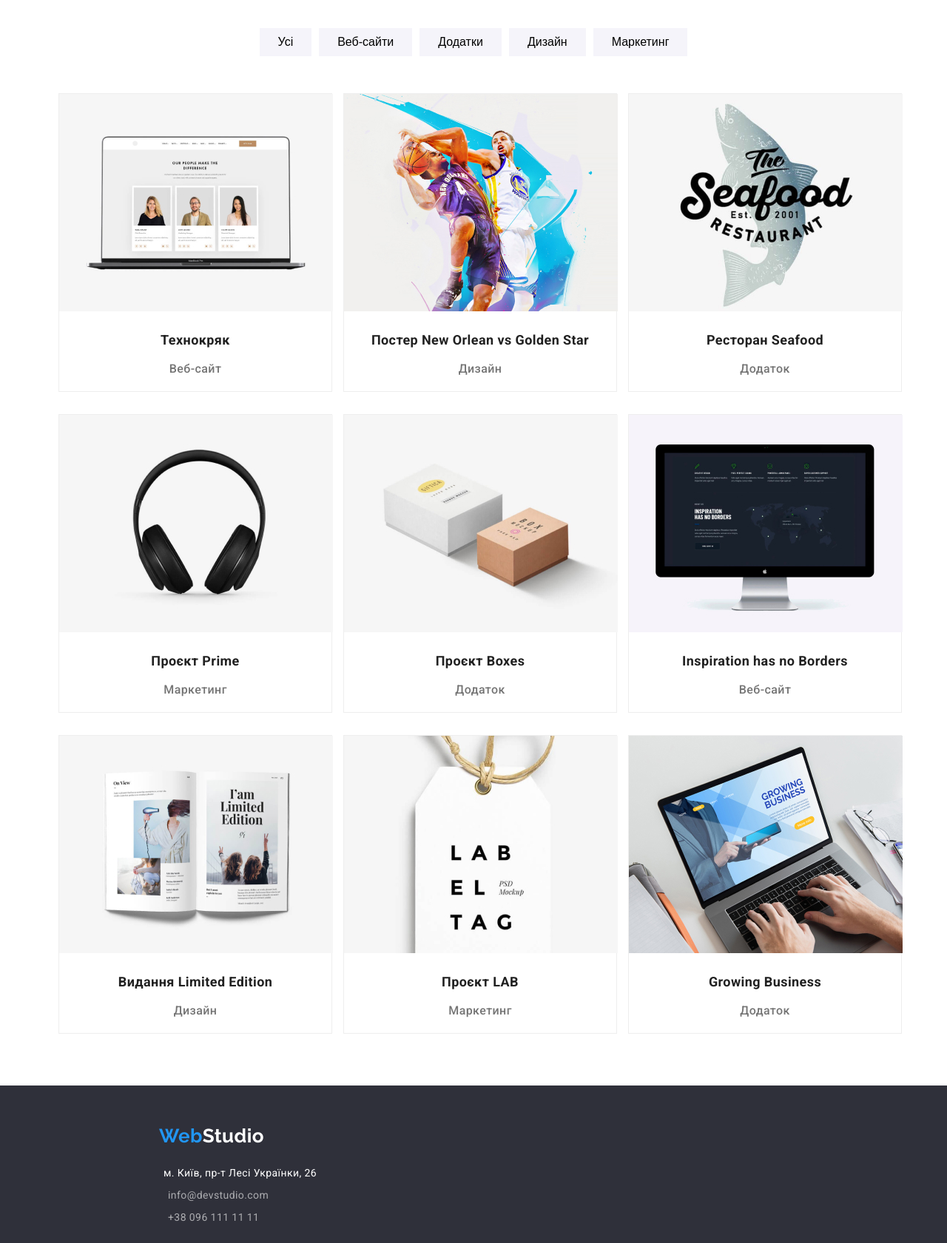
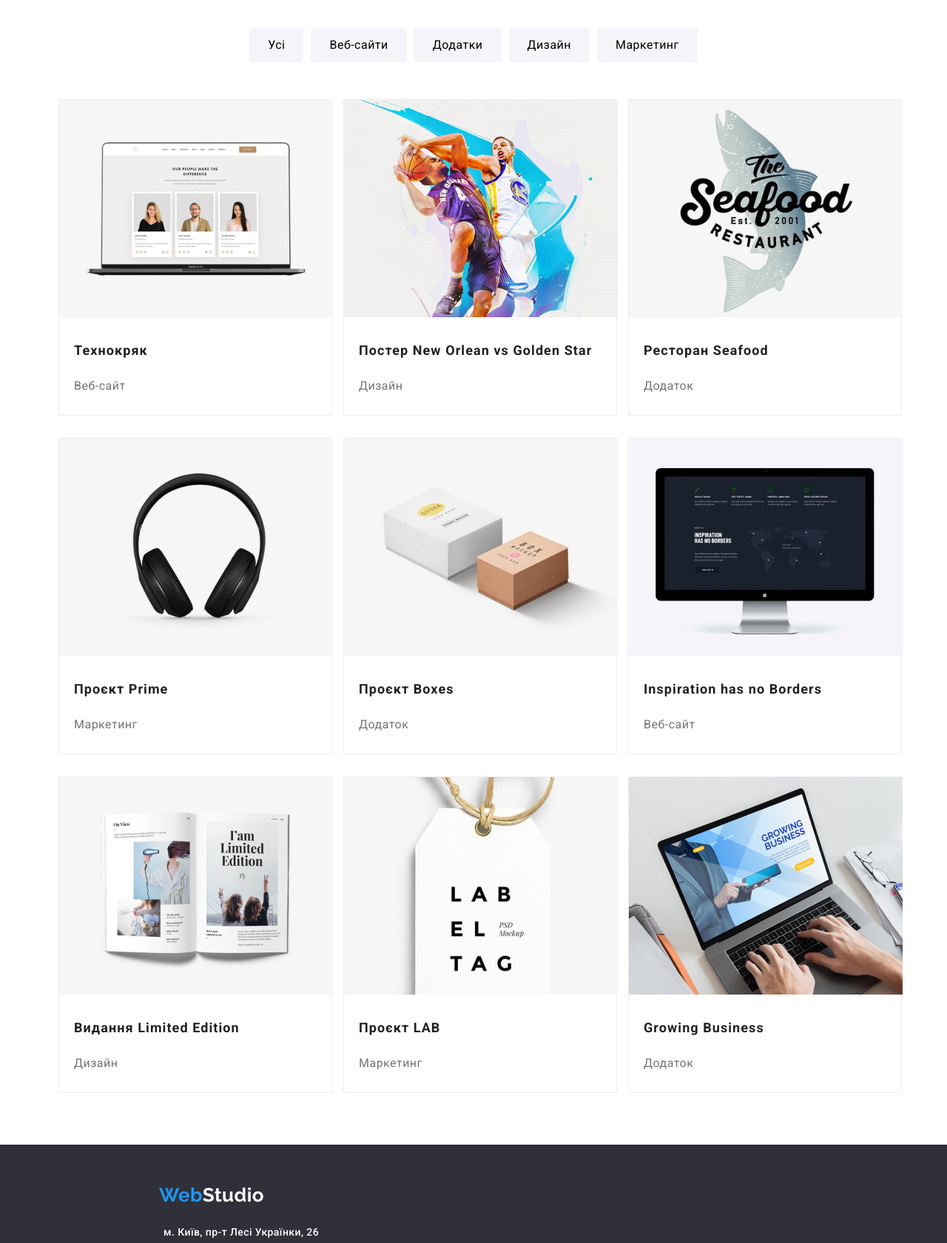
Before and after one commit to zanderol/goit-markup-hw-03, a plain HTML site: page portfolio.html in a window 1280 px wide. Shown: the part 200-1881 px from the top of the page at 74% size. Drawn offline with Linux system fonts and the light colour scheme.

Commit message:
mentor's tips edits

```diff
--- a/css/styles.css
+++ b/css/styles.css
@@ -104,6 +104,8 @@ margin-inline: 10px;
     text-align: center;
     line-height: 60px;
     letter-spacing: 0.06em;
+    text-transform: uppercase;
+    font-weight: 900;
 }
 .hero-button{
     height: 50px;
@@ -116,8 +118,7 @@ margin-inline: 10px;
     letter-spacing: 0.06em;
     border: none;
     cursor: pointer;
-
-
+    border-radius: 4px;
 }
 
 .hero-button:hover, .hero-button:focus{
@@ -136,7 +137,7 @@ margin-inline: 10px;
     margin-bottom: 40px ;
 }
 
-.h2-title-invisible{
+.title-invisible{
     padding-top: 94px;
     visibility: hidden;
 }
@@ -148,6 +149,16 @@ margin-inline: 10px;
     flex-direction: column;
     align-items: center;
 }
+
+.description h3
+{
+    font-weight: 700;
+    font-size: 14px;
+    line-height: 16px;
+    letter-spacing: 0.03em;
+    text-transform: uppercase;
+}
+
 .description ul{
     display: flex;
     list-style: none;
@@ -158,11 +169,13 @@ margin-inline: 10px;
 .description li{
     margin: 10px;
     padding: 0px 30px;
+    width: 270px;
 }
 
 .description p{
+    font-weight: 400;
     font-size: 14px;
-    /* line-height: 24px; */
+    line-height: 24px;
     letter-spacing: 0.03em;
     color: var(--main-gray);
     margin-top: 10px;
@@ -212,7 +225,6 @@ margin-top: 30px;
 .our-team h3{
     font-weight: 500;
     font-size: 16px;
-    /* line-height: 19px; */
     text-align: center;
     letter-spacing: 0.03em;
     margin-top: 25px;
@@ -221,11 +233,10 @@ margin-top: 30px;
 .our-team p{
     font-size: 16px;
     color: var(--main-gray);
-    /* line-height: 19px; */
     text-align: center;
     letter-spacing: 0.03em;
     margin-top: 10px;
-
+    font-weight: normal;
 }
 
 .buttons ul{
@@ -236,20 +247,29 @@ margin-top: 30px;
 }
 
 .single-button {
+    font-family: 'Roboto';
+    font-weight: normal;
+    /* font-weight: 500; */
+    font-size: 16px;
+    line-height: 26px;
+    text-align: center;
+    letter-spacing: 0.03em;
+
     border: none;
     background-color: var(--single-button-bg);
-    font-size: 16px;
-    height: 38px;
     padding: 10px 25px;
     margin: 0 5px;
     cursor: pointer;
+    border-radius: 4px;
+
+
 }
 
 .single-button:hover, .single-button:focus {
     background-color: var(--main-blue);
     color: var(--main-white);
     outline: none;
-
+    border-radius: 4px;
 }
 
 
@@ -263,28 +283,37 @@ margin-top: 30px;
     flex-wrap: wrap;
     justify-content: space-evenly;
     list-style-type:none;
+
 }
 
 .projects-list li{
-    text-align: center;
+    text-align: left;
     border: var(--projects-list-li-border-color) solid 1px;
     width: 370px;
-    height: 404px;
+    /* height: 404px; */
     margin-bottom: 30px;
 
 }
-.projects-list h3 {
-    font-family: Roboto, sans-serif;
+.projects-list h2 {
+    font-family: Roboto;
     font-size: 18px;
     font-weight: 700;
+    line-height: 36px;
+    letter-spacing: 0.06em;
     margin-top: 20px;
-
+    padding-left: 20px;
+    color: var(--main-black);
 }
 .projects-list p{
     color: var(--main-gray);
-    font-family: Roboto, sans-serif;
+    font-family: Roboto;
     font-size: 16px;
     margin-top: 15px;
+    line-height: 30px;
+    letter-spacing: 0.03em;
+    font-weight: 400;
+    padding-left: 20px;
+    padding-bottom: 24px;
 }
 
 .main-footer{
@@ -309,7 +338,8 @@ margin-top: 30px;
     color: var(--main-blue);
 }
 
-footer .main-logo-link {
+footer .main-logo-link,
+.footer-local-adress {
     color: #FFFFFF;
 }
 
@@ -324,3 +354,8 @@ footer .main-logo-link {
     margin: 6px;
 
 }
+
+li a
+{
+  text-decoration: none;
+}
--- a/portfolio.html
+++ b/portfolio.html
@@ -39,7 +39,7 @@
         <main class="main">
             <!-- Portfolio navigation -->
             <section class="buttons">
-                <h2 class="h2-title-invisible">Portfolio content</h2>
+                <h1 class="title-invisible">Portfolio content</h1>
                 <ul>
                     <li><button class="single-button" type="submit">Усі</button></li>
                     <li><button class="single-button" type="submit">Веб-сайти</button></li>
@@ -52,47 +52,47 @@
                 <ul>
                     <li><a class="link" href="#">
                         <img src="./images/portfolio/technocrack.jpg" alt="Технокряк"  width="370">
-                        <h3>Технокряк</h3>
+                        <h2>Технокряк</h2>
                         <p>Веб-сайт</p>
                     </a></li>
                     <li><a class="link" href="#">
                         <img src="./images/portfolio/new-orlean-vs-golden-star.jpg" alt="Постер New Orlean vs Golden Star"  width="370">
-                        <h3>Постер New Orlean vs Golden Star</h3>
+                        <h2>Постер New Orlean vs Golden Star</h2>
                         <p>Дизайн</p>
                     </a></li>
                     <li><a class="link" href="#">
                         <img src="./images/portfolio/seafood-restaurant.jpg" alt="Ресторан Seafood"  width="370">
-                        <h3>Ресторан Seafood</h3>
+                        <h2>Ресторан Seafood</h2>
                         <p>Додаток</p>
                     </a></li>
                     <li><a class="link" href="#">
                         <img src="./images/portfolio/prime-project.jpg" alt="Проєкт Prime"  width="370">
-                        <h3>Проєкт Prime</h3>
+                        <h2>Проєкт Prime</h2>
                         <p>Маркетинг</p>
                     </a></li>
                     <li><a class="link" href="#">
                         <img src="./images/portfolio/boxes-project.jpg" alt="Проєкт Boxes"  width="370">
-                        <h3>Проєкт Boxes</h3>
+                        <h2>Проєкт Boxes</h2>
                         <p>Додаток</p>
                     </a></li>
                     <li><a class="link" href="#">
                         <img src="./images/portfolio/inspiration-has-no-borders.jpg" alt="Inspiration has no Borders"  width="370">
-                        <h3>Inspiration has no Borders</h3>
+                        <h2>Inspiration has no Borders</h2>
                         <p>Веб-сайт</p>
                     </a></li>
                     <li><a class="link" href="#">
                         <img src="./images/portfolio/i-am-limited-edition.jpg" alt="Видання Limited Edition"  width="370">
-                        <h3>Видання Limited Edition</h3>
+                        <h2>Видання Limited Edition</h2>
                         <p>Дизайн</p>
                     </a></li>
                     <li><a class="link" href="#">
                         <img src="./images/portfolio/lab-project.jpg" alt="Проєкт LAB"  width="370">
-                        <h3>Проєкт LAB</h3>
+                        <h2>Проєкт LAB</h2>
                         <p>Маркетинг</p>
                     </a></li>
                     <li><a class="link" href="#">
                         <img src="./images/portfolio/growing-business.jpg" alt="Growing Business"  width="370">
-                        <h3>Growing Business</h3>
+                        <h2>Growing Business</h2>
                         <p>Додаток</p>
                     </a></li>
                 </ul>
@@ -105,7 +105,7 @@
                 </a>
                 <address>
                     <ul class="footer-contacts">
-                        <li> м. Київ, пр-т Лесі Українки, 26</li>
+                        <li><a class="link footer-local-adress"href="#"> м. Київ, пр-т Лесі Українки, 26</a></li>
                         <li> <a class="link meta-link-60" href="mailto:mango@mail.pig">info@devstudio.com</a></li>
                         <li><a class="link meta-link-60" href="tel:+380961111111">+38 096 111 11 11</a></li>
                     </ul>
```
Also changed, not shown: index.html (+11 -11 lines), 1 other file.
